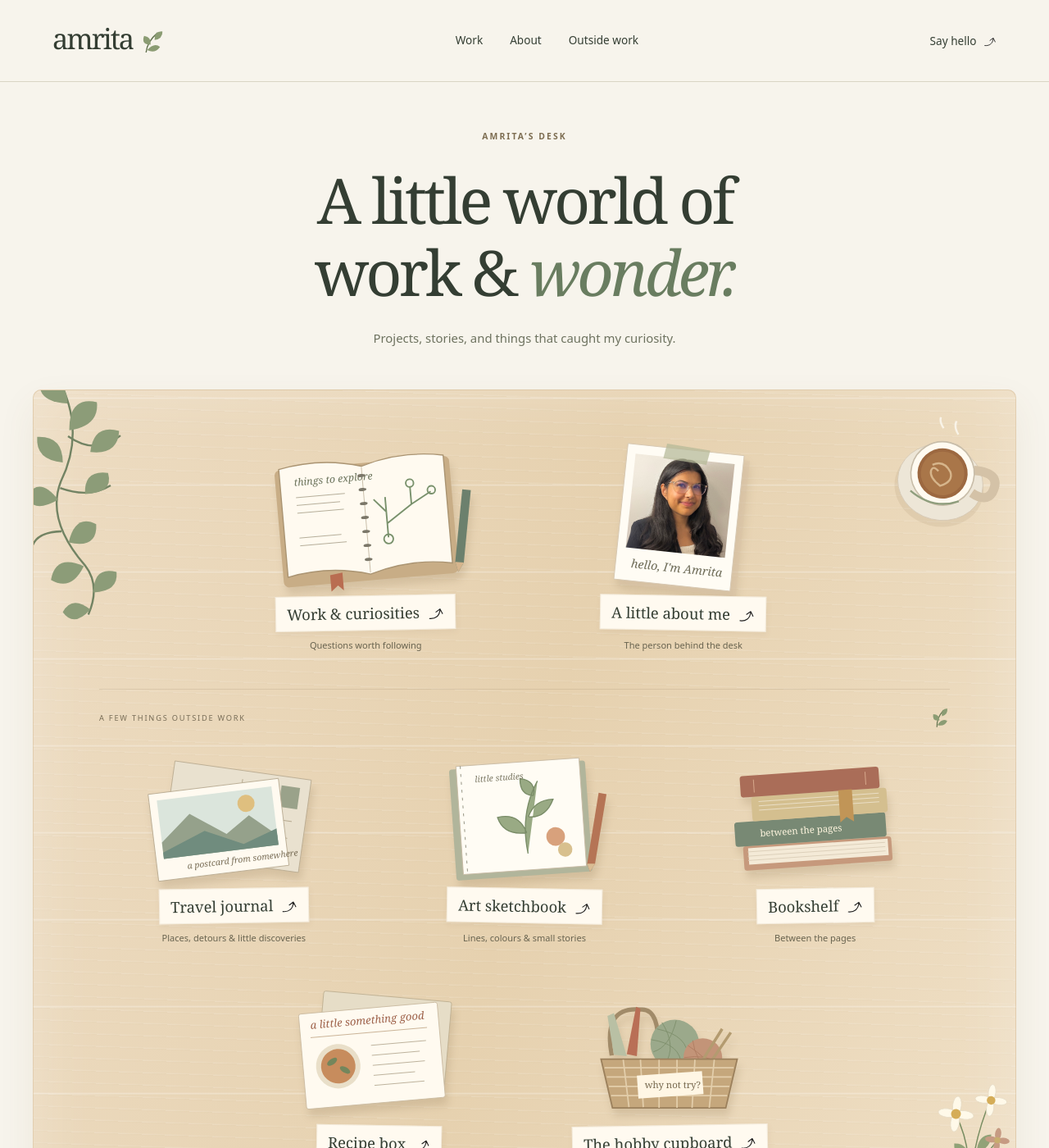
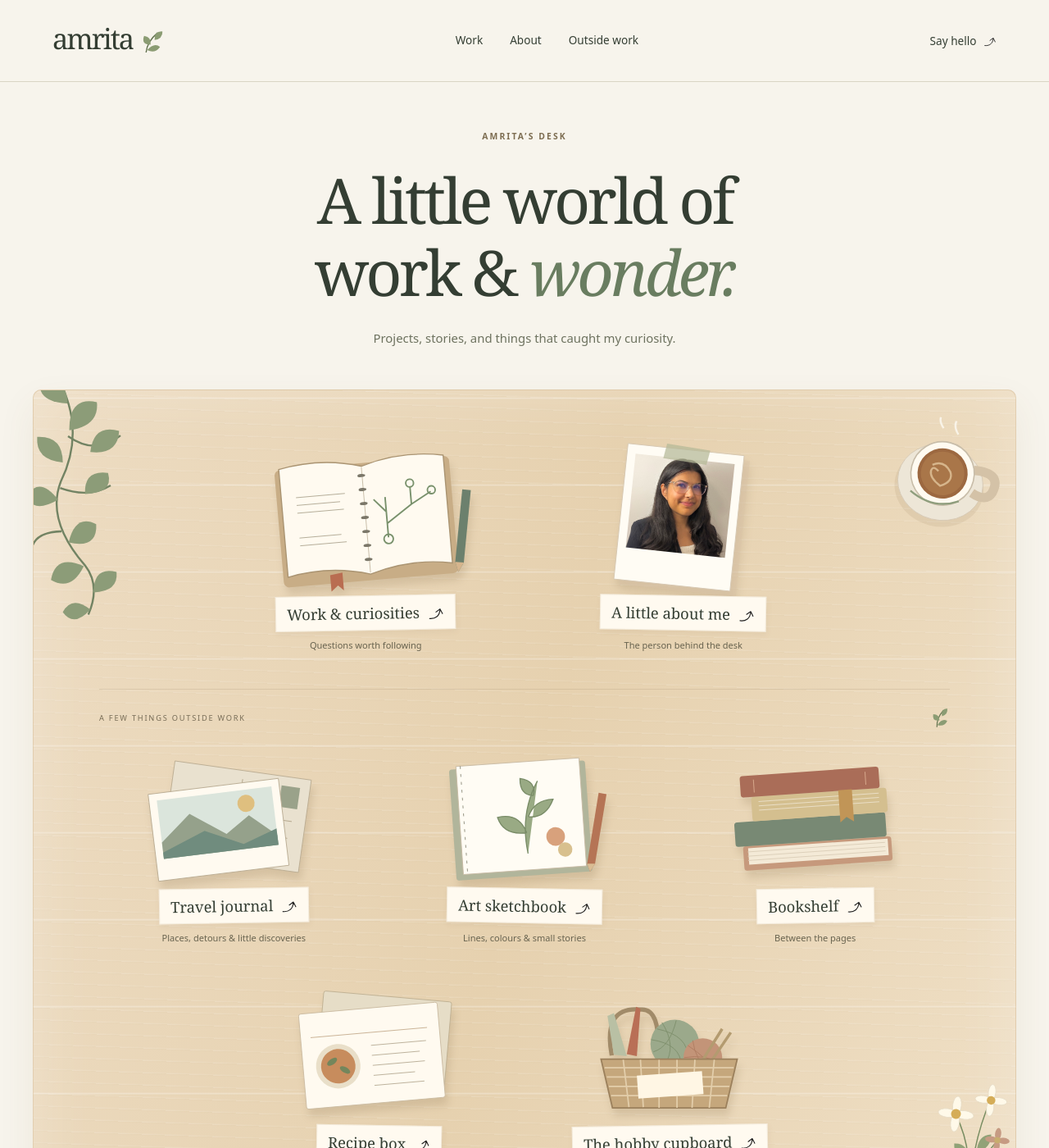
Before and after one commit to amritarayc/amritarayc.github.io, a Jekyll site: the page built from index.md, in a window 1280 px wide and 1400 px high. Shown: the whole window at 82% size. Built offline with Jekyll 4.4.1, drawn with Linux system fonts in a browser that asks for light colours.

Commit message:
Remove text from desk illustrations

```diff
--- a/_includes/object.html
+++ b/_includes/object.html
@@ -1,18 +1,18 @@
 <svg viewBox="0 0 300 200" class="desk-illustration" aria-hidden="true" focusable="false" xmlns="http://www.w3.org/2000/svg">
 {% case include.type %}
 {% when 'notebook' %}
-<g transform="rotate(-5 150 100)"><rect x="38" y="30" width="225" height="151" rx="7" fill="#c8ad86"/><path d="M44 29Q99 18 150 34Q203 18 256 29V168Q204 157 150 173Q97 157 44 168Z" fill="#fffaf0" stroke="#aa9472" stroke-width="1.5"/><path d="M150 35V171" stroke="#c8bda9"/><g fill="none" stroke="#79916c" stroke-width="2"><path d="M177 128V76M177 110L210 88M177 95L162 78M210 88V65M210 88L236 74"/><circle cx="177" cy="130" r="6"/><circle cx="210" cy="61" r="5"/><circle cx="237" cy="72" r="5"/></g><g stroke="#b4ad99"><path d="M63 67H126M63 77H119M63 87H123M63 119H117M63 129H123"/></g><text x="62" y="52" fill="#6b735b" font-family="Georgia" font-size="13" font-style="italic">things to explore</text><g fill="#7b7769">{% for i in (1..7) %}<ellipse cx="149" cy="{{ i | times: 18 | plus: 28 }}" rx="5" ry="2"/>{% endfor %}</g><path d="M98 170V191L107 184L114 191V168" fill="#b96d51"/></g><path d="M274 64L265 157L269 170L276 158L285 65Z" fill="#6c806d"/><path d="M265 157L269 170L276 158" fill="#d6b58d"/>
+<g transform="rotate(-5 150 100)"><rect x="38" y="30" width="225" height="151" rx="7" fill="#c8ad86"/><path d="M44 29Q99 18 150 34Q203 18 256 29V168Q204 157 150 173Q97 157 44 168Z" fill="#fffaf0" stroke="#aa9472" stroke-width="1.5"/><path d="M150 35V171" stroke="#c8bda9"/><g fill="none" stroke="#79916c" stroke-width="2"><path d="M177 128V76M177 110L210 88M177 95L162 78M210 88V65M210 88L236 74"/><circle cx="177" cy="130" r="6"/><circle cx="210" cy="61" r="5"/><circle cx="237" cy="72" r="5"/></g><g stroke="#b4ad99"><path d="M63 67H126M63 77H119M63 87H123M63 119H117M63 129H123"/></g><g fill="#7b7769">{% for i in (1..7) %}<ellipse cx="149" cy="{{ i | times: 18 | plus: 28 }}" rx="5" ry="2"/>{% endfor %}</g><path d="M98 170V191L107 184L114 191V168" fill="#b96d51"/></g><path d="M274 64L265 157L269 170L276 158L285 65Z" fill="#6c806d"/><path d="M265 157L269 170L276 158" fill="#d6b58d"/>
 {% when 'portrait' %}
-<g transform="rotate(6 150 100)"><rect x="77" y="19" width="150" height="175" fill="#d9c4a8" opacity=".5"/><rect x="69" y="13" width="150" height="175" fill="#fffcf4" stroke="#d6c8b3"/><image href="{{ '/image-3.jpg' | relative_url }}" x="80" y="25" width="128" height="121" preserveAspectRatio="xMidYMid slice"/><text x="89" y="171" font-family="Georgia" font-style="italic" font-size="15" fill="#6c6a56">hello, I'm Amrita</text><path d="M119 8L175 11L172 30L116 27Z" fill="#b5b997" opacity=".72"/></g>
+<g transform="rotate(6 150 100)"><rect x="77" y="19" width="150" height="175" fill="#d9c4a8" opacity=".5"/><rect x="69" y="13" width="150" height="175" fill="#fffcf4" stroke="#d6c8b3"/><image href="{{ '/image-3.jpg' | relative_url }}" x="80" y="25" width="128" height="121" preserveAspectRatio="xMidYMid slice"/><path d="M119 8L175 11L172 30L116 27Z" fill="#b5b997" opacity=".72"/></g>
 {% when 'postcards' %}
-<g transform="rotate(8 150 100)"><rect x="58" y="35" width="192" height="130" fill="#e9e1cf" stroke="#baac92"/><path d="M155 47V150M173 96H231M173 108H220M173 120H228" stroke="#b2a58a"/><rect x="210" y="48" width="26" height="30" fill="#9aa28a"/></g><g transform="rotate(-7 135 109)"><rect x="36" y="57" width="183" height="122" fill="#fffaf0" stroke="#b8aa91"/><rect x="47" y="67" width="161" height="82" fill="#dbe5dc"/><circle cx="170" cy="86" r="12" fill="#dfbf7f"/><path d="M47 126L90 91L138 125L172 103L208 135V149H47Z" fill="#95a18b"/><path d="M47 140L108 117L160 142L208 126V149H47Z" fill="#708c7e"/><text x="78" y="167" font-size="12" font-family="Georgia" font-style="italic" fill="#786d56">a postcard from somewhere</text></g>
+<g transform="rotate(8 150 100)"><rect x="58" y="35" width="192" height="130" fill="#e9e1cf" stroke="#baac92"/><path d="M155 47V150M173 96H231M173 108H220M173 120H228" stroke="#b2a58a"/><rect x="210" y="48" width="26" height="30" fill="#9aa28a"/></g><g transform="rotate(-7 135 109)"><rect x="36" y="57" width="183" height="122" fill="#fffaf0" stroke="#b8aa91"/><rect x="47" y="67" width="161" height="82" fill="#dbe5dc"/><circle cx="170" cy="86" r="12" fill="#dfbf7f"/><path d="M47 126L90 91L138 125L172 103L208 135V149H47Z" fill="#95a18b"/><path d="M47 140L108 117L160 142L208 126V149H47Z" fill="#708c7e"/></g>
 {% when 'sketchbook' %}
-<g transform="rotate(-4 150 100)"><rect x="49" y="28" width="190" height="155" rx="4" fill="#b1b59b"/><rect x="59" y="24" width="172" height="151" fill="#fffcf4" stroke="#c7baa4"/><path d="M65 24V175" stroke="#8c8b79" stroke-dasharray="4 7"/><path d="M151 152Q143 96 171 52M151 123Q119 125 112 99Q142 94 151 123M155 101Q179 105 191 79Q165 78 155 101M164 72Q145 70 147 47Q170 52 164 72" fill="#99aa84" stroke="#788b66" stroke-width="1.5"/><circle cx="191" cy="131" r="13" fill="#d8a17c"/><circle cx="203" cy="150" r="10" fill="#d8c08e"/><text x="84" y="48" font-size="12" font-family="Georgia" font-style="italic" fill="#7c7965">little studies</text></g><path d="M253 67L237 166L241 177L248 166L264 69Z" fill="#b57455"/><path d="M237 166L241 177L248 166" fill="#d9bc93"/>
+<g transform="rotate(-4 150 100)"><rect x="49" y="28" width="190" height="155" rx="4" fill="#b1b59b"/><rect x="59" y="24" width="172" height="151" fill="#fffcf4" stroke="#c7baa4"/><path d="M65 24V175" stroke="#8c8b79" stroke-dasharray="4 7"/><path d="M151 152Q143 96 171 52M151 123Q119 125 112 99Q142 94 151 123M155 101Q179 105 191 79Q165 78 155 101M164 72Q145 70 147 47Q170 52 164 72" fill="#99aa84" stroke="#788b66" stroke-width="1.5"/><circle cx="191" cy="131" r="13" fill="#d8a17c"/><circle cx="203" cy="150" r="10" fill="#d8c08e"/></g><path d="M253 67L237 166L241 177L248 166L264 69Z" fill="#b57455"/><path d="M237 166L241 177L248 166" fill="#d9bc93"/>
 {% when 'books' %}
-<g transform="rotate(-4 150 100)"><rect x="47" y="135" width="207" height="34" rx="4" fill="#c6997c"/><rect x="54" y="138" width="195" height="23" fill="#f4ead7"/><path d="M53 143H245M53 149H245M53 155H245" stroke="#dbceb7"/><rect x="37" y="101" width="211" height="34" rx="4" fill="#788974"/><text x="72" y="123" font-family="Georgia" font-size="13" fill="#fff6df">between the pages</text><rect x="63" y="67" width="189" height="34" rx="4" fill="#d4bf8f"/><path d="M73 74H241M73 80H241M73 86H241" stroke="#ede2cb"/><rect x="49" y="37" width="194" height="30" rx="4" fill="#aa6d58"/><path d="M68 43V61M224 43V61" stroke="#dcaf92"/><path d="M185 66V111L194 104L204 111V66" fill="#c19557"/></g>
+<g transform="rotate(-4 150 100)"><rect x="47" y="135" width="207" height="34" rx="4" fill="#c6997c"/><rect x="54" y="138" width="195" height="23" fill="#f4ead7"/><path d="M53 143H245M53 149H245M53 155H245" stroke="#dbceb7"/><rect x="37" y="101" width="211" height="34" rx="4" fill="#788974"/><rect x="63" y="67" width="189" height="34" rx="4" fill="#d4bf8f"/><path d="M73 74H241M73 80H241M73 86H241" stroke="#ede2cb"/><rect x="49" y="37" width="194" height="30" rx="4" fill="#aa6d58"/><path d="M68 43V61M224 43V61" stroke="#dcaf92"/><path d="M185 66V111L194 104L204 111V66" fill="#c19557"/></g>
 {% when 'recipes' %}
-<g transform="rotate(5 150 100)"><rect x="66" y="20" width="179" height="127" rx="3" fill="#e6ddc7" stroke="#bdaf91"/></g><g transform="rotate(-5 150 100)"><rect x="43" y="36" width="194" height="133" rx="3" fill="#fffaf0" stroke="#c9baa0"/><path d="M57 70H220" stroke="#c5ad8f"/><text x="58" y="58" font-size="15" font-family="Georgia" font-style="italic" fill="#9e624a">a little something good</text><circle cx="92" cy="113" r="31" fill="#e9dfc9"/><circle cx="92" cy="113" r="24" fill="#c78c5d"/><g fill="#73865c"><ellipse cx="84" cy="106" rx="8" ry="4" transform="rotate(-30 84 106)"/><ellipse cx="101" cy="119" rx="8" ry="4" transform="rotate(35 101 119)"/></g><path d="M140 88H217M140 102H207M140 116H213M140 130H198M140 144H210" stroke="#b7ac94"/></g>
+<g transform="rotate(5 150 100)"><rect x="66" y="20" width="179" height="127" rx="3" fill="#e6ddc7" stroke="#bdaf91"/></g><g transform="rotate(-5 150 100)"><rect x="43" y="36" width="194" height="133" rx="3" fill="#fffaf0" stroke="#c9baa0"/><path d="M57 70H220" stroke="#c5ad8f"/><circle cx="92" cy="113" r="31" fill="#e9dfc9"/><circle cx="92" cy="113" r="24" fill="#c78c5d"/><g fill="#73865c"><ellipse cx="84" cy="106" rx="8" ry="4" transform="rotate(-30 84 106)"/><ellipse cx="101" cy="119" rx="8" ry="4" transform="rotate(35 101 119)"/></g><path d="M140 88H217M140 102H207M140 116H213M140 130H198M140 144H210" stroke="#b7ac94"/></g>
 {% when 'basket' %}
-<path d="M69 103Q56 34 109 39Q138 36 133 105" fill="none" stroke="#a18b69" stroke-width="6"/><path d="M72 102L63 48L72 44L90 104" fill="#b9c0a4"/><path d="M90 101L103 35L109 38L104 104" fill="#b96f56"/><circle cx="157" cy="87" r="34" fill="#9ba98b"/><g fill="none" stroke="#7d8e6b"><path d="M132 66Q177 75 175 108M124 81Q166 87 166 118M139 57Q160 90 143 116M159 54Q150 91 127 98"/></g><circle cx="196" cy="106" r="27" fill="#c39478"/><path d="M175 89Q204 108 211 124M182 82Q185 110 208 128M170 106Q200 101 220 114" fill="none" stroke="#ae7c60"/><path d="M223 66L186 125M235 71L193 133" stroke="#b39b70" stroke-width="4"/><path d="M54 108H244L228 176H70Z" fill="#c5a77c" stroke="#9b805c" stroke-width="2"/><g stroke="#e3ceab" stroke-width="2"><path d="M59 120H239M62 133H236M65 146H233M68 159H230M85 109L93 175M109 109L113 175M135 109V176M160 109V176M185 109L181 176M212 109L205 176"/></g><rect x="105" y="128" width="91" height="32" fill="#fff6e4" transform="rotate(-4 150 144)"/><text x="115" y="149" font-family="Georgia" font-size="13" fill="#76684e">why not try?</text>
+<path d="M69 103Q56 34 109 39Q138 36 133 105" fill="none" stroke="#a18b69" stroke-width="6"/><path d="M72 102L63 48L72 44L90 104" fill="#b9c0a4"/><path d="M90 101L103 35L109 38L104 104" fill="#b96f56"/><circle cx="157" cy="87" r="34" fill="#9ba98b"/><g fill="none" stroke="#7d8e6b"><path d="M132 66Q177 75 175 108M124 81Q166 87 166 118M139 57Q160 90 143 116M159 54Q150 91 127 98"/></g><circle cx="196" cy="106" r="27" fill="#c39478"/><path d="M175 89Q204 108 211 124M182 82Q185 110 208 128M170 106Q200 101 220 114" fill="none" stroke="#ae7c60"/><path d="M223 66L186 125M235 71L193 133" stroke="#b39b70" stroke-width="4"/><path d="M54 108H244L228 176H70Z" fill="#c5a77c" stroke="#9b805c" stroke-width="2"/><g stroke="#e3ceab" stroke-width="2"><path d="M59 120H239M62 133H236M65 146H233M68 159H230M85 109L93 175M109 109L113 175M135 109V176M160 109V176M185 109L181 176M212 109L205 176"/></g><rect x="105" y="128" width="91" height="32" fill="#fff6e4" transform="rotate(-4 150 144)"/>
 {% endcase %}
 </svg>
```
